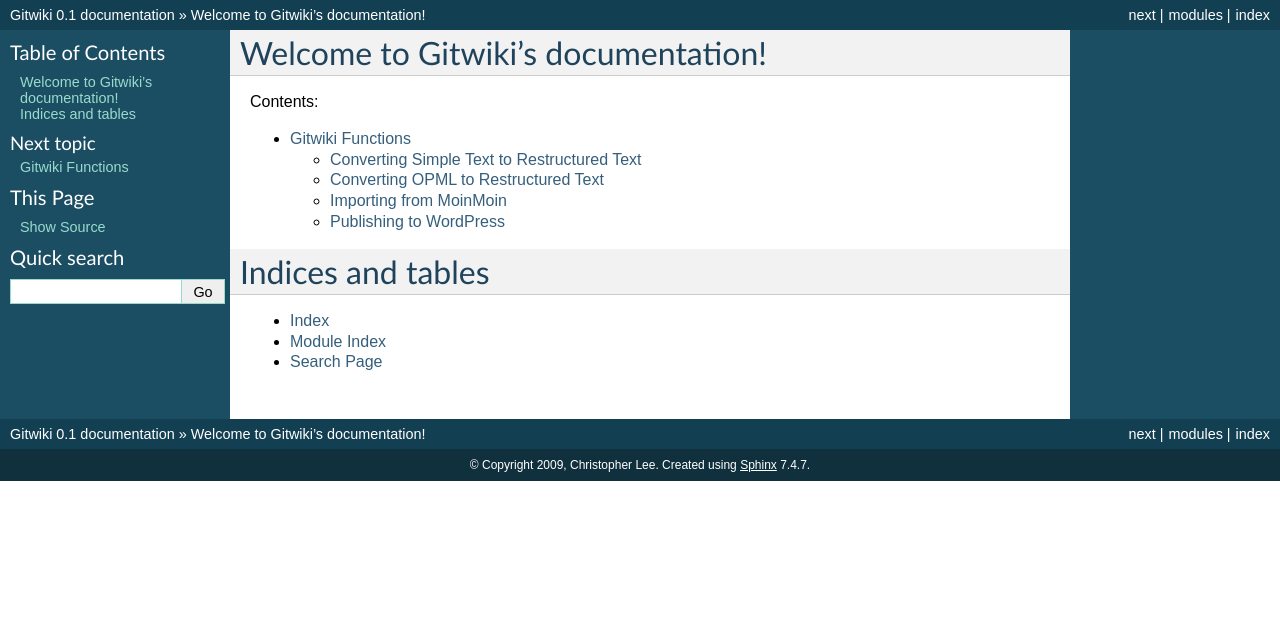
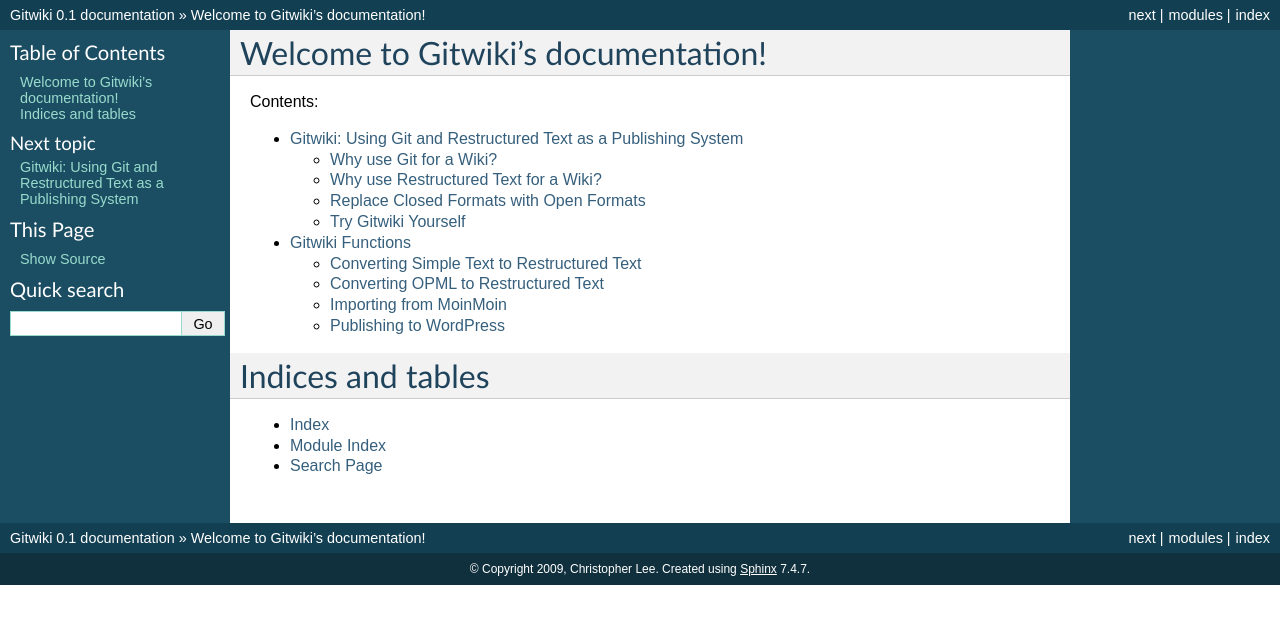
Before and after one commit to cjlee112/gitpublish, a Sphinx documentation site: the page built from doc/index.rst, in a window 1280 px wide. Shown: the top 624 px of the page. Built offline with Sphinx 7.4.7, drawn with Linux system fonts in a browser that asks for light colours; some of the changed lines change nothing that is shown.

Commit message:
added intro.rst philosophy

```diff
--- a/doc/index.rst
+++ b/doc/index.rst
@@ -11,6 +11,7 @@
 .. toctree::
    :maxdepth: 2
 
+   intro
    basic
 
 Indices and tables
--- /dev/null
+++ b/doc/intro.rst
@@ -0,0 +1,76 @@
+
+===============================================================
+Gitwiki: Using Git and Restructured Text as a Publishing System
+===============================================================
+
+Why use Git for a Wiki?
+-----------------------
+
+Distributed version control systems like Git solve one of the basic
+problems of wikis -- how to let everyone have autonomy (i.e. edit their
+version of some content as they like), while sharing with others.
+Each user can have their own copy of the wiki, edit it however they like,
+but then make their changes available to others, who can pull and merge
+those changes into their own repositories if they like.  All of this
+can flow naturally to one or more "master" public repositories which
+represents some group of people's best idea of what is true and valuable
+from everyone's contributions.  By using Git for this process we can
+take advantage of its automatic recording of the complete history of
+who contributed what, as well as its powerful tools for branching,
+merging, and collaborating across networks, as well as excellent
+community hosting services like Github.
+
+
+Why use Restructured Text for a Wiki?
+-------------------------------------
+
+Restructured Text is a minimal markup language that anyone can learn
+quickly by looking at example documents.  More to the point, it has been
+adopted for many documentation projects and has a wide variety of
+wonderful tools, such as ``docutils`` and ``sphinx``.  It has many
+advantages:
+
+* it is an open, standard format.  Your content will never be
+  "trapped" in restructured text; you can convert it to almost anything.
+
+* it can be compiled to many output formats such as HTML, XML, Latex etc.
+  using ``sphinx``.
+
+* it can work easily with equations via its support for Latex output
+  and jsMath for HTML.
+
+* it can be published easily either as stand-alone HTML or uploaded
+  automatically to software like WordPress.
+
+* as a line-oriented format, it works beautifully with Git.
+
+Replace Closed Formats with Open Formats
+----------------------------------------
+
+Ownership means control: the ability to do what you want with content
+that you've written.  If you can't re-use your content for many different
+purposes easily, you don't really have that control.  If your content is
+trapped in unwieldy, closed formats such as Microsoft Word, can you
+truly say that you *own* your own words?  In working with Gitwiki,
+I am moving my content to the following open formats that it can work
+with easily in a variety of ways:
+
+* *Word processing / text formats*: convert to restructured text.  Gitwiki
+  provides some very basic tools for that, but this is sure to be a growing
+  category over time.
+
+* *Outlines*: convert to OPML, a standard XML format for outlines.
+  Gitwiki can automatically generate restructured text from OPML,
+  so you can keep your outlines in OPML, which "plays nice" with Git.
+
+* *Tables and spreadsheets*: convert to CSV.  Spreadsheet programs
+  can work natively with CSV format data.  As a line-oriented format,
+  it "plays nice" with Git.  Restructured text can display CSV files
+  directly using its ``csv-table`` directive.
+
+Try Gitwiki Yourself
+--------------------
+
+Get a copy of Gitwiki::
+
+   git clone git://github.com/cjlee112/Gitwiki.git
```
